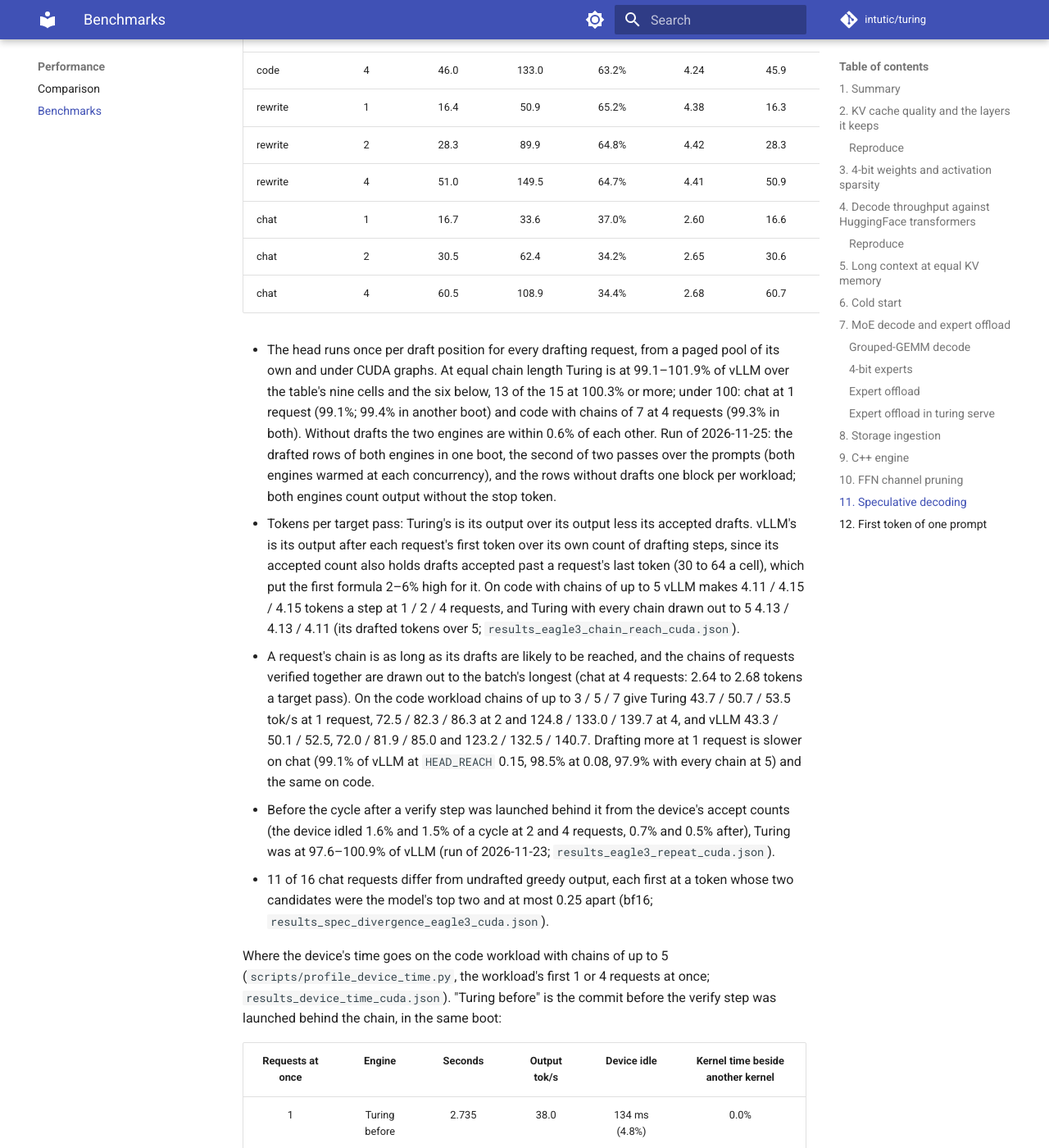
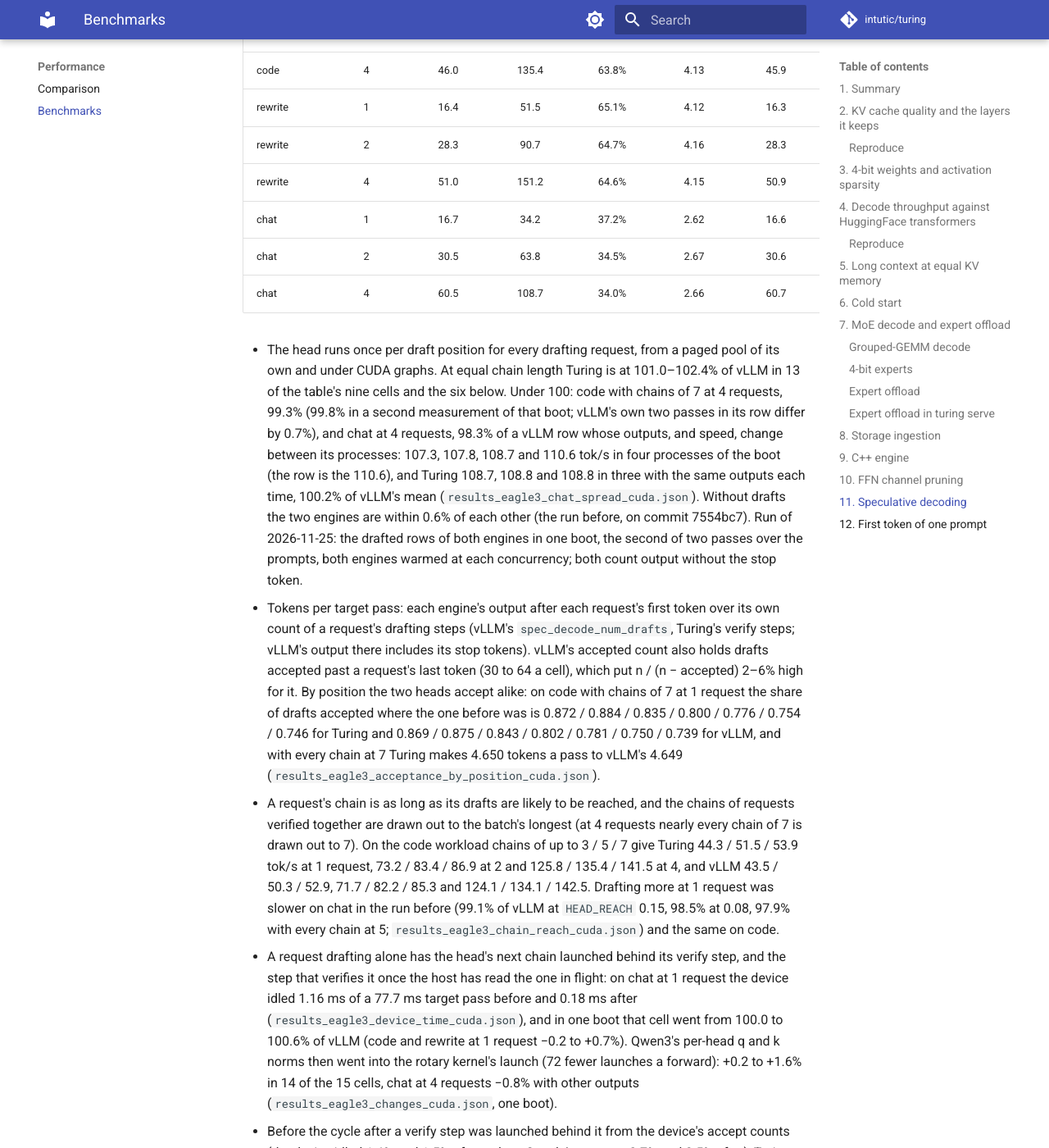
Before and after one commit to intutic/turing, an MkDocs documentation site: the page built from docs/benchmarks.md, in a window 1280 px wide and 1400 px high, scrolled down 23775 px. Shown: the whole window at 82% size. Built offline with MkDocs 1.6.1 and Material for MkDocs 9.7.7, drawn with Linux system fonts in a browser that asks for light colours; comment, search, counter and statistics services are not loaded; some of the changed text lies outside the part shown.

Commit message:
A lone request's next draft chain launched behind its verify step; Qwen3's per-head q/k norms inside the rotary kernel; tokens a target pass by each engine's own drafting steps; EAGLE-3 benchmarks of 2026-11-25
- Engine: a request drafting alone has the head's next chain launched behind its verify step from the accept count
  on the device, and the step that verifies it once the host has read the one in flight (_chain_ahead, _promote):
  a stop token learned a cycle late costs that chain, not a whole cycle. Chat at 1 request on Qwen3-8B with an
  EAGLE-3 head (L4): the device idled 1.16 ms of a 77.7 ms target pass before, 0.18 after; 100.0 to 100.6% of vLLM.
- triton_fused_ops.rope(..., norms=): per-head RMSNorm of q and k (Qwen3, Gemma 3) in the rotary kernel's launch,
  rounded as the norm kernel rounds (72 fewer launches a forward on Qwen3-8B): +0.2 to +1.6% in 14 of 15 cells.
- spec_verifies (a request's verify steps); benchmark_speculation.py computes Turing's tokens a pass from it as
  vLLM's are counted; profile_device_time.py --workload, --groups, --head-reach.
- Results of the L4 run of 2026-11-25 (one boot): the EAGLE-3 table, each change's effect, device-time profiles,
  draft acceptance by position (the same in both engines), and chat at 4 requests in five processes.
- Tests: a lone request's chain launched ahead with a stop token; the fused norm and rotary kernel against the two
  launches; Qwen3 and Gemma 3 against HF on CUDA through prefill and decode. Docs, CHANGELOG, badge 1498.

Against vLLM with the same head on one L4: 101.0-102.4% in 13 of the 15 drafted cells. Under 100: code with chains
of 7 at 4 requests 99.3% (99.8% in a second measurement of the boot), chat at 4 requests 98.3% of a vLLM row whose
outputs and speed change between its processes (107.3-110.6 tok/s in four; Turing 108.7-108.8 in three, 100.2% of
vLLM's mean).

Signed-off-by: Ishan Gupta <ishangupta.ds@gmail.com>
Co-Authored-By: Claude Opus 5.5 <noreply@anthropic.com>

```diff
--- a/docs/benchmarks.md
+++ b/docs/benchmarks.md
@@ -28,7 +28,8 @@ from them by `scripts/make_doc_tables.py` (`--check` fails when a table and its
   faster per request, and with one byte per value Turing's fp8 is at 99.0–101.3% of vLLM's fp8 at the same step
   budget (its int8 at 97.0–99.0%; against vLLM's fp8 with layer 0 kept in fp16, as Turing keeps it, 103.5–106.2%
   and 100.7–103.8%). With prompt lookup Turing is at 100–121% of vLLM's n-gram speculator, with an EAGLE-3 head at
-  99.1–101.9%, and on MoE models at 97–127% below the batch size where vLLM's KV budget runs out (99.1–101.5% on
+  101.0–102.4% in 13 of 15 cells (the other two, 99.3% and 98.3%, within the spread of vLLM's own runs), and on MoE
+  models at 97–127% below the batch size where vLLM's KV budget runs out (99.1–101.5% on
   Qwen1.5-MoE with its LM head in fp16, 100.0–102.6% converted with `--symmetric`). Mixtral-8x7B with
   two of each layer's eight experts on the CPU runs at 13.7 / 16.5 tok/s at batch 1 / 2 against llama.cpp's
   13.2 / 14.0.
@@ -663,35 +664,45 @@ head, 24 requests per workload in waves of 1, 2 or 4, both engines with chains o
 <!-- table:eagle3 -->
 | Workload | Requests in flight | Turing, no drafts | Turing, 5 drafts | Drafts accepted | Tokens per target pass | vLLM, no drafts | vLLM, 5 drafts |
 | :--- | :---: | :---: | :---: | :---: | :---: | :---: | :---: |
-| code | 1 | 16.5 | 50.7 | 64.1% | 4.25 | 16.4 | 50.1 |
-| code | 2 | 26.4 | 82.3 | 63.5% | 4.25 | 26.3 | 81.9 |
-| code | 4 | 46.0 | 133.0 | 63.2% | 4.24 | 45.9 | 132.5 |
-| rewrite | 1 | 16.4 | 50.9 | 65.2% | 4.38 | 16.3 | 50.5 |
-| rewrite | 2 | 28.3 | 89.9 | 64.8% | 4.42 | 28.3 | 88.2 |
-| rewrite | 4 | 51.0 | 149.5 | 64.7% | 4.41 | 50.9 | 147.7 |
-| chat | 1 | 16.7 | 33.6 | 37.0% | 2.60 | 16.6 | 33.9 |
-| chat | 2 | 30.5 | 62.4 | 34.2% | 2.65 | 30.6 | 62.2 |
-| chat | 4 | 60.5 | 108.9 | 34.4% | 2.68 | 60.7 | 107.7 |
+| code | 1 | 16.5 | 51.5 | 64.2% | 4.12 | 16.4 | 50.3 |
+| code | 2 | 26.4 | 83.4 | 63.8% | 4.13 | 26.3 | 82.2 |
+| code | 4 | 46.0 | 135.4 | 63.8% | 4.13 | 45.9 | 134.1 |
+| rewrite | 1 | 16.4 | 51.5 | 65.1% | 4.12 | 16.3 | 50.6 |
+| rewrite | 2 | 28.3 | 90.7 | 64.7% | 4.16 | 28.3 | 88.8 |
+| rewrite | 4 | 51.0 | 151.2 | 64.6% | 4.15 | 50.9 | 149.1 |
+| chat | 1 | 16.7 | 34.2 | 37.2% | 2.62 | 16.6 | 33.7 |
+| chat | 2 | 30.5 | 63.8 | 34.5% | 2.67 | 30.6 | 62.3 |
+| chat | 4 | 60.5 | 108.7 | 34.0% | 2.66 | 60.7 | 110.6 |
 <!-- /table -->
 
 * The head runs once per draft position for every drafting request, from a paged pool of its own and under CUDA
-  graphs. At equal chain length Turing is at 99.1–101.9% of vLLM over the table's nine cells and the six below,
-  13 of the 15 at 100.3% or more; under 100: chat at 1 request (99.1%; 99.4% in another boot) and code with chains
-  of 7 at 4 requests (99.3% in both). Without drafts the two engines are within 0.6% of each other. Run of
-  2026-11-25: the drafted rows of both engines in one boot, the second of two passes over the prompts (both
-  engines warmed at each concurrency), and the rows without drafts one block per workload; both engines count
-  output without the stop token.
-* Tokens per target pass: Turing's is its output over its output less its accepted drafts. vLLM's is its output
-  after each request's first token over its own count of drafting steps, since its accepted count also holds
-  drafts accepted past a request's last token (30 to 64 a cell), which put the first formula 2–6% high for it. On
-  code with chains of up to 5 vLLM makes 4.11 / 4.15 / 4.15 tokens a step at 1 / 2 / 4 requests, and Turing with
-  every chain drawn out to 5 4.13 / 4.13 / 4.11 (its drafted tokens over 5; `results_eagle3_chain_reach_cuda.json`).
+  graphs. At equal chain length Turing is at 101.0–102.4% of vLLM in 13 of the table's nine cells and the six below.
+  Under 100: code with chains of 7 at 4 requests, 99.3% (99.8% in a second measurement of that boot; vLLM's own two
+  passes in its row differ by 0.7%), and chat at 4 requests, 98.3% of a vLLM row whose outputs, and speed, change
+  between its processes: 107.3, 107.8, 108.7 and 110.6 tok/s in four processes of the boot (the row is the 110.6), and
+  Turing 108.7, 108.8 and 108.8 in three with the same outputs each time, 100.2% of vLLM's mean
+  (`results_eagle3_chat_spread_cuda.json`). Without drafts the two engines are within 0.6% of each other (the run
+  before, on commit 7554bc7). Run of 2026-11-25: the drafted rows of both engines in one boot, the second of two
+  passes over the prompts, both engines warmed at each concurrency; both count output without the stop token.
+* Tokens per target pass: each engine's output after each request's first token over its own count of a request's
+  drafting steps (vLLM's `spec_decode_num_drafts`, Turing's verify steps; vLLM's output there includes its stop
+  tokens). vLLM's accepted count also holds drafts accepted past a request's last token (30 to 64 a cell), which put
+  n / (n − accepted) 2–6% high for it. By position the two heads accept alike: on code with chains of 7 at 1 request
+  the share of drafts accepted where the one before was is 0.872 / 0.884 / 0.835 / 0.800 / 0.776 / 0.754 / 0.746 for
+  Turing and 0.869 / 0.875 / 0.843 / 0.802 / 0.781 / 0.750 / 0.739 for vLLM, and with every chain at 7 Turing makes
+  4.650 tokens a pass to vLLM's 4.649 (`results_eagle3_acceptance_by_position_cuda.json`).
 * A request's chain is as long as its drafts are likely to be reached, and the chains of requests verified
-  together are drawn out to the batch's longest (chat at 4 requests: 2.64 to 2.68 tokens a target pass). On the
-  code workload chains of up to 3 / 5 / 7 give Turing 43.7 / 50.7 / 53.5 tok/s at 1 request, 72.5 / 82.3 / 86.3 at
-  2 and 124.8 / 133.0 / 139.7 at 4, and vLLM 43.3 / 50.1 / 52.5, 72.0 / 81.9 / 85.0 and 123.2 / 132.5 / 140.7.
-  Drafting more at 1 request is slower on chat (99.1% of vLLM at `HEAD_REACH` 0.15, 98.5% at 0.08, 97.9% with
-  every chain at 5) and the same on code.
+  together are drawn out to the batch's longest (at 4 requests nearly every chain of 7 is drawn out to 7). On the
+  code workload chains of up to 3 / 5 / 7 give Turing 44.3 / 51.5 / 53.9 tok/s at 1 request, 73.2 / 83.4 / 86.9 at
+  2 and 125.8 / 135.4 / 141.5 at 4, and vLLM 43.5 / 50.3 / 52.9, 71.7 / 82.2 / 85.3 and 124.1 / 134.1 / 142.5.
+  Drafting more at 1 request was slower on chat in the run before (99.1% of vLLM at `HEAD_REACH` 0.15, 98.5% at
+  0.08, 97.9% with every chain at 5; `results_eagle3_chain_reach_cuda.json`) and the same on code.
+* A request drafting alone has the head's next chain launched behind its verify step, and the step that verifies
+  it once the host has read the one in flight: on chat at 1 request the device idled 1.16 ms of a 77.7 ms target
+  pass before and 0.18 ms after (`results_eagle3_device_time_cuda.json`), and in one boot that cell went from 100.0
+  to 100.6% of vLLM (code and rewrite at 1 request −0.2 to +0.7%). Qwen3's per-head q and k norms then went into the
+  rotary kernel's launch (72 fewer launches a forward): +0.2 to +1.6% in 14 of the 15 cells, chat at 4 requests
+  −0.8% with other outputs (`results_eagle3_changes_cuda.json`, one boot).
 * Before the cycle after a verify step was launched behind it from the device's accept counts (the device idled
   1.6% and 1.5% of a cycle at 2 and 4 requests, 0.7% and 0.5% after), Turing was at 97.6–100.9% of vLLM (run of
   2026-11-23; `results_eagle3_repeat_cuda.json`).
```
Also changed, not shown: CHANGELOG.md (+21 -2 lines), README.md (+5 -3 lines), docs/comparison.md (+5 -4 lines), docs/index.md (+3 -3 lines), 13 other files.
